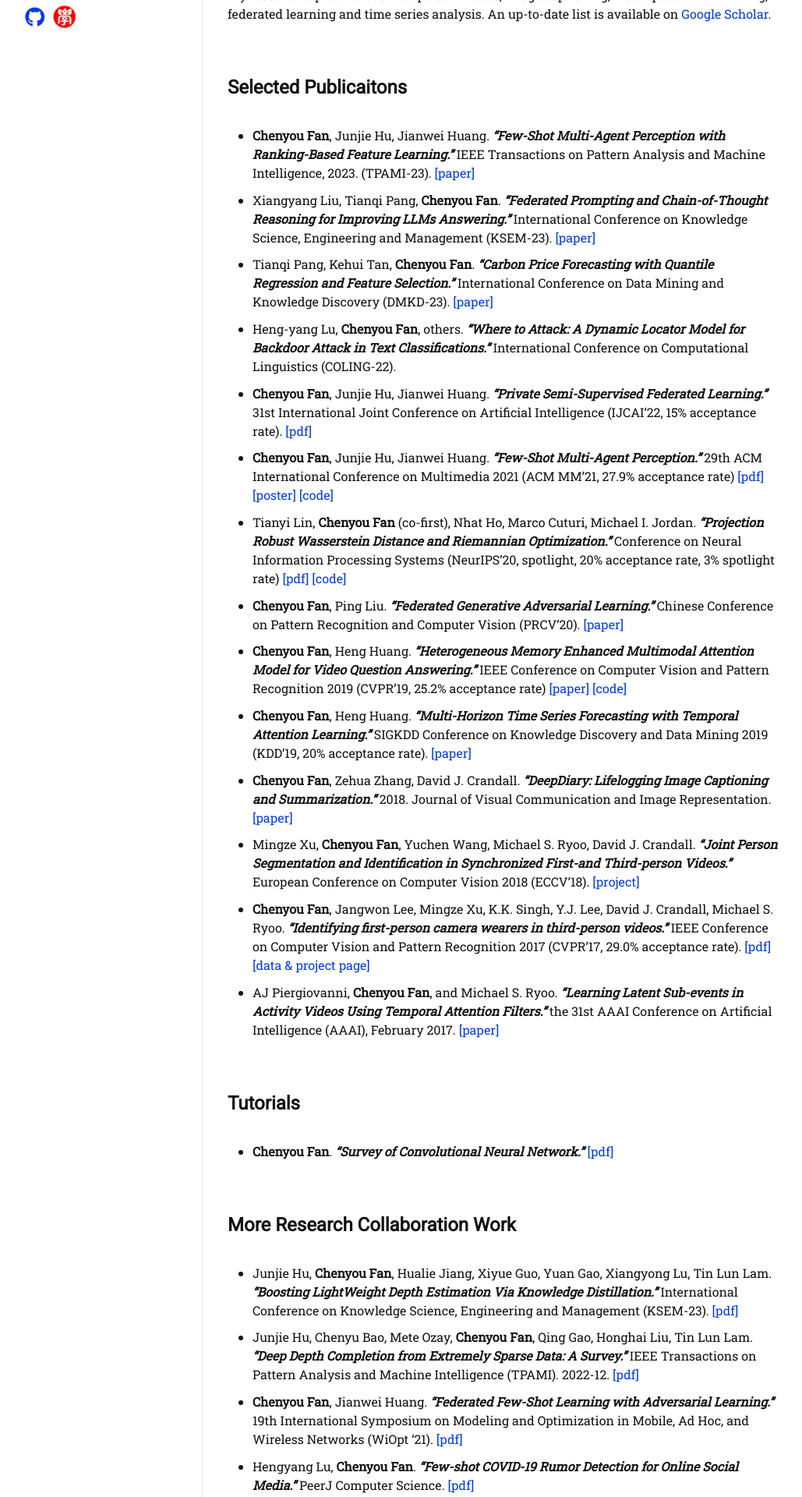
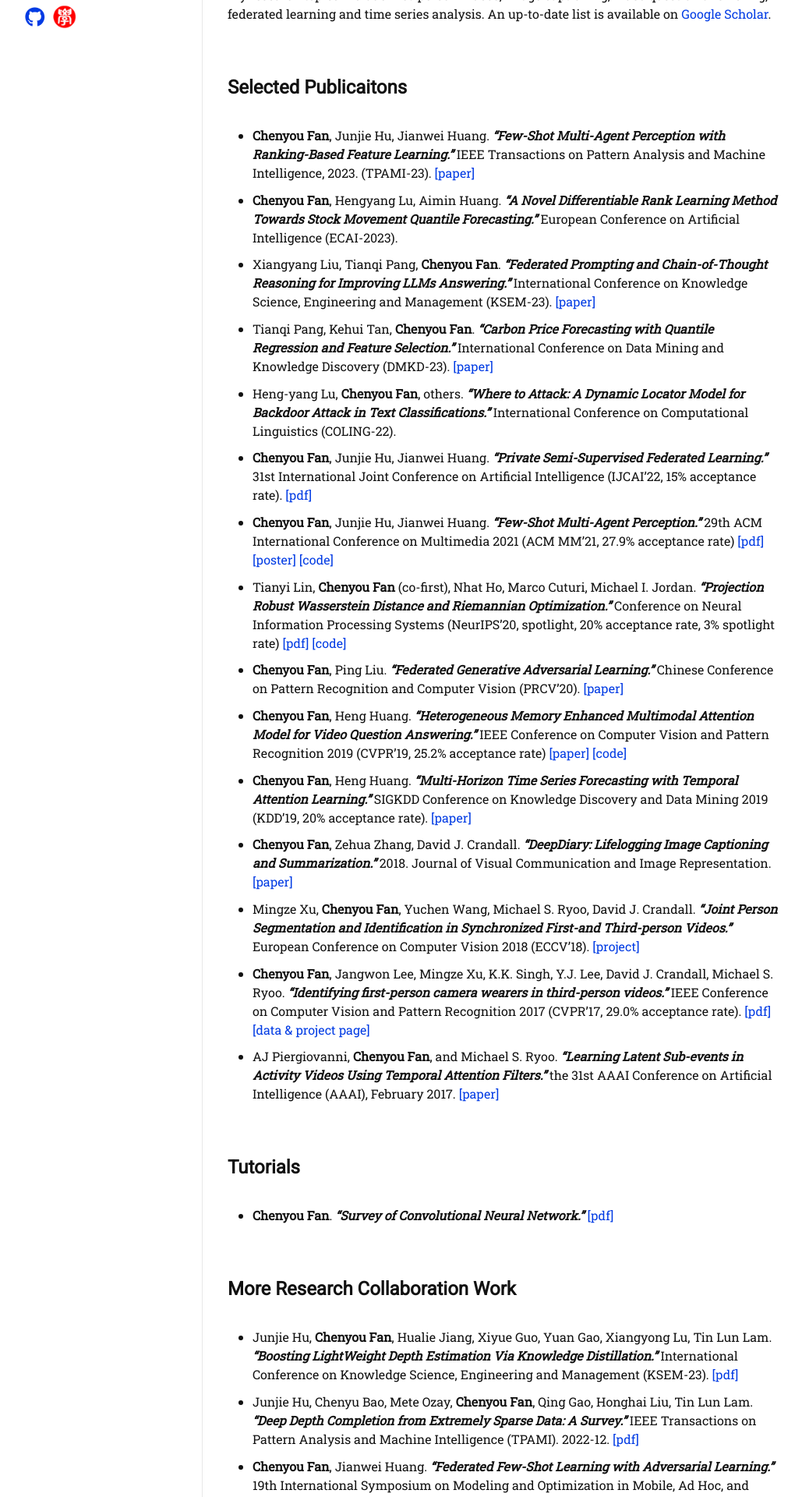
Before and after one commit to fanchenyou/fanchenyou.github.io, a Jekyll site: the page built from publications.md, in a window 1280 px wide. Shown: the part 313-2233 px from the top of the page at 78% size, without its empty margins (126-1155 px from the left). Built offline with Jekyll 4.4.1, drawn with Linux system fonts in a browser that asks for light colours; nearby versions of some CDN libraries; some web fonts are replaced.

Commit message:
add ECAI paper

```diff
--- a/publications.md
+++ b/publications.md
@@ -11,6 +11,9 @@ permalink: /publications/
 
 ## Selected Publicaitons
 * **Chenyou Fan**, Junjie Hu, Jianwei Huang. ***"Few-Shot Multi-Agent Perception with Ranking-Based Feature Learning."*** IEEE Transactions on Pattern Analysis and Machine Intelligence, 2023. (TPAMI-23). [[paper]](https://ieeexplore.ieee.org/document/10149393){:target="_blank"}
+
+* **Chenyou Fan**, Hengyang Lu, Aimin Huang. ***"A Novel Differentiable Rank Learning Method Towards Stock Movement Quantile Forecasting."*** European Conference on Artificial Intelligence (ECAI-2023).
+<!-- [[paper]](https://ieeexplore.ieee.org/document/10149393){:target="_blank"} -->
 
 * Xiangyang Liu, Tianqi Pang, **Chenyou Fan**. ***"Federated Prompting and Chain-of-Thought Reasoning for Improving LLMs Answering."*** International Conference on Knowledge Science, Engineering and Management (KSEM-23). [[paper]]( https://arxiv.org/abs/2304.13911){:target="_blank"}
 
```
Also changed, not shown: 1 other file.
